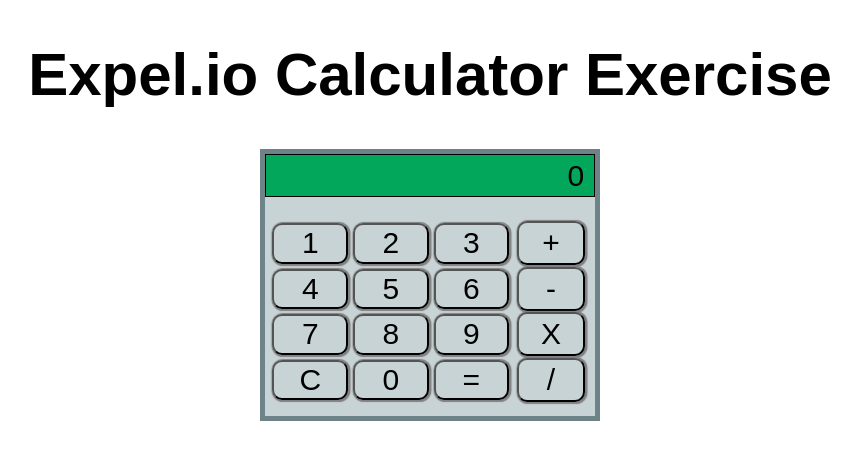
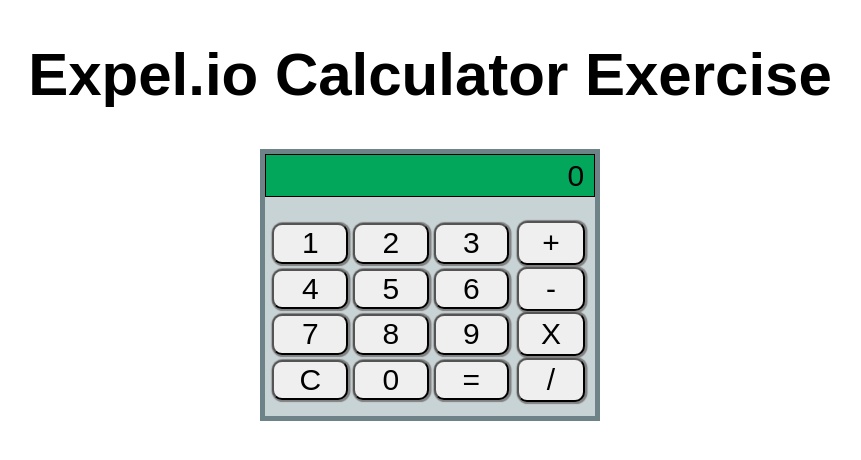
Before and after one commit to katharinemc/ExpelCalc, a React (Create React App) app: page / in a window 1280 px wide. Shown: the top 460 px of the page, without its empty margins (210-1071 px from the left). Built offline with nearby package versions, Linux system fonts and the light colour scheme.

Commit message:
final walkthrough for errors

```diff
--- a/src/index.css
+++ b/src/index.css
@@ -10,10 +10,6 @@ body {
   font-family: sans-serif;
 }
 
-button {
-  background: transparent;
-  font-size: inherit;
-}
 
 .buttons {
   padding: 4% 3% 4% 0%;
```
Also changed, not shown: src/setupTests.ts (deleted, +0 -4 lines).
